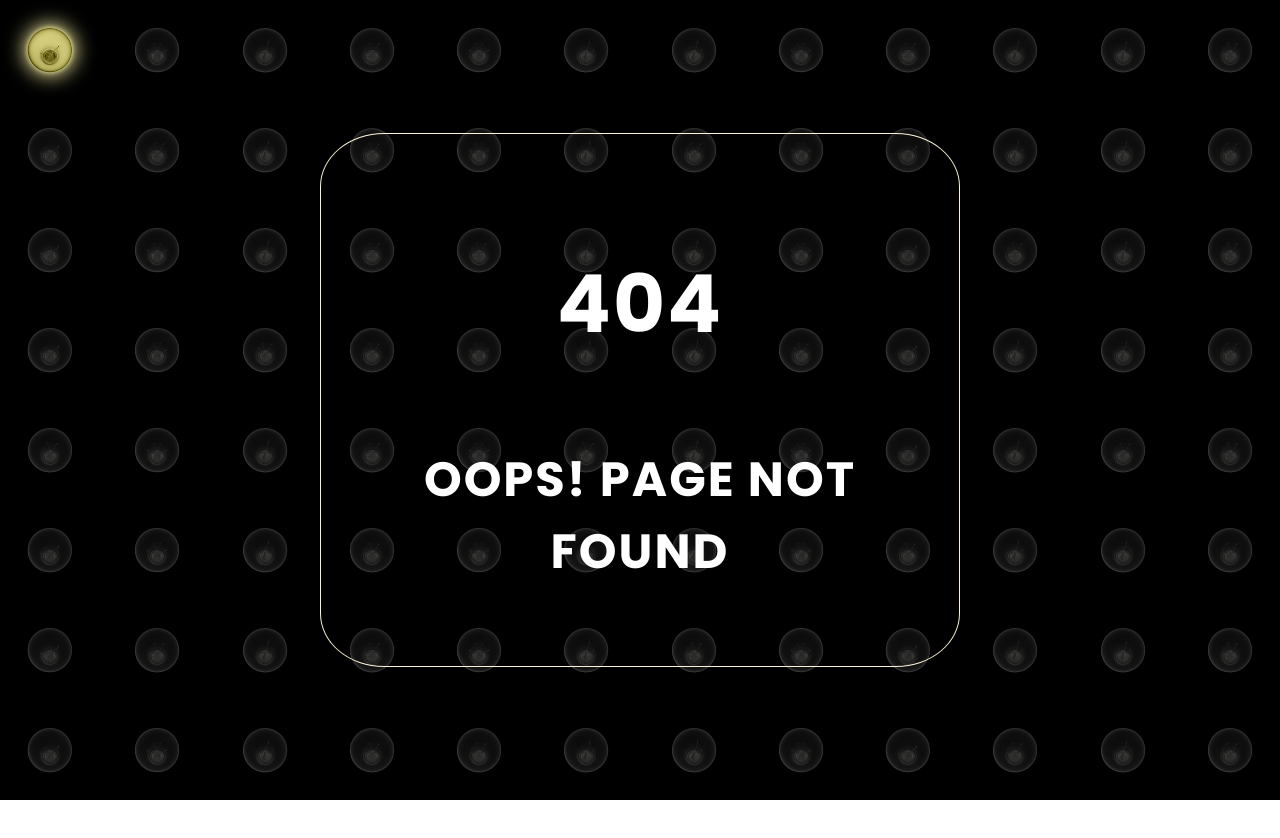
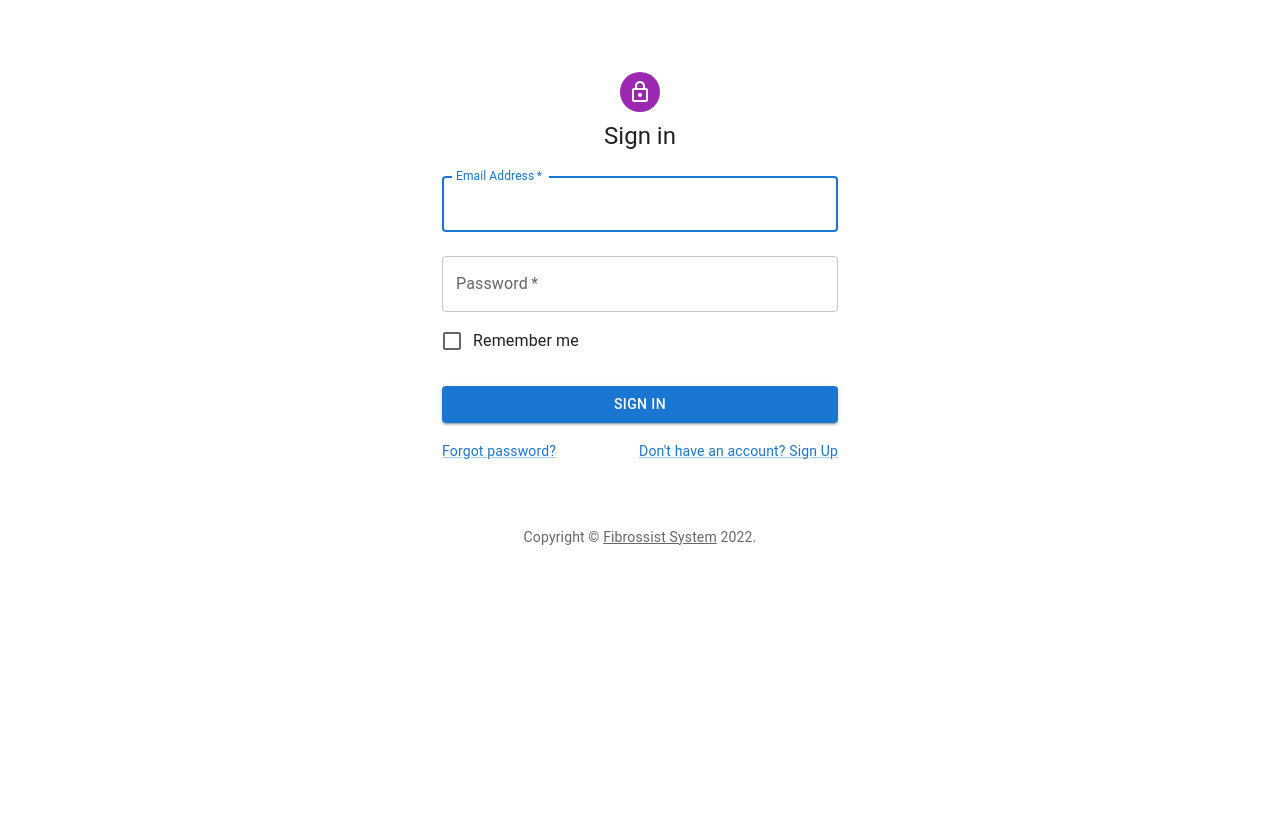
Before and after one commit to SaurabhKhade/Fibrossist-Frontend, a Next.js app: page /login in a window 1280 px wide. Before the commit this address had no page. Shown: the top 838 px of the page. Before the commit the page ends 800 px from the top, so only its background shows below. Built offline with nearby package versions, Linux system fonts and the light colour scheme.

Commit message:
login ui added

```diff
--- a/components/signup/Copyright.js
+++ b/components/auth/Copyright.js
@@ -11,7 +11,7 @@
     >
       {"Copyright © "}
       <Link color="inherit" href="/">
-        Your Website
+        Fibrossist System
       </Link>{" "}
       {new Date().getFullYear()}
       {"."}
--- a/components/signup/TextField.js
+++ b/components/auth/TextField.js
@@ -12,6 +12,7 @@
   return (
     <Grid item xs={12} sm={sm ? 6 : 12}>
       <TextField
+        margin="normal"
         autoComplete={id}
         name={changeId ? `${id}-2` : id}
         required
--- /dev/null
+++ b/pages/login.js
@@ -0,0 +1,140 @@
+import * as React from "react";
+import Avatar from "@mui/material/Avatar";
+import Button from "@mui/material/Button";
+import CssBaseline from "@mui/material/CssBaseline";
+import TextField from "@mui/material/TextField";
+import FormControlLabel from "@mui/material/FormControlLabel";
+import Checkbox from "@mui/material/Checkbox";
+import Link from "@mui/material/Link";
+import Grid from "@mui/material/Grid";
+import Box from "@mui/material/Box";
+import LockOutlinedIcon from "@mui/icons-material/LockOutlined";
+import Typography from "@mui/material/Typography";
+import Container from "@mui/material/Container";
+import { createTheme, ThemeProvider } from "@mui/material/styles";
+
+import Copyright from "../components/auth/Copyright";
+import axios from "axios";
+import SWAL from "../components/auth/SWAL";
+import { useRouter } from "next/router";
+
+const theme = createTheme();
+
+export default function SignIn() {
+  const router = useRouter();
+  const handleSubmit = async (event) => {
+    event.preventDefault();
+    const form = new FormData(event.currentTarget);
+    const remember = form.get("remember") ? true : false;
+    const data = {
+      email: form.get("email"),
+      password: form.get("password"),
+    };
+    try {
+      const response = await axios({
+        method: "post",
+        url: "http://localhost:5000/signin",
+        data,
+      });
+      SWAL("Success", response.data.message, "success", () => {
+        if (remember) {
+          setCookie("token", response.data.token, 4);
+        } else {
+          setCookie("token", response.data.token, 1);
+        }
+        router.push("/");
+      });
+    } catch (error) {
+      SWAL("Error", error.response.data.message, "error");
+      //   console.log(error);
+    }
+  };
+
+  return (
+    <ThemeProvider theme={theme}>
+      <Container component="main" maxWidth="xs">
+        <CssBaseline />
+        <Box
+          sx={{
+            marginTop: 8,
+            display: "flex",
+            flexDirection: "column",
+            alignItems: "center",
+          }}
+        >
+          <Avatar sx={{ m: 1, bgcolor: "secondary.main" }}>
+            <LockOutlinedIcon />
+          </Avatar>
+          <Typography component="h1" variant="h5">
+            Sign in
+          </Typography>
+          <Box
+            component="form"
+            onSubmit={handleSubmit}
+            noValidate
+            sx={{ mt: 1 }}
+          >
+            <TextField
+              margin="normal"
+              required
+              fullWidth
+              id="email"
+              label="Email Address"
+              name="email"
+              autoComplete="email"
+              autoFocus
+            />
+            <TextField
+              margin="normal"
+              required
+              fullWidth
+              name="password"
+              label="Password"
+              type="password"
+              id="password"
+              autoComplete="current-password"
+            />
+            <FormControlLabel
+              control={
+                <Checkbox defaultValue="on" color="primary" name="remember" />
+              }
+              label="Remember me"
+            />
+            <Button
+              type="submit"
+              fullWidth
+              variant="contained"
+              sx={{ mt: 3, mb: 2 }}
+            >
+              Sign In
+            </Button>
+            <Grid container>
+              <Grid item xs>
+                <Link href="#" variant="body2">
+                  Forgot password?
+                </Link>
+              </Grid>
+              <Grid item>
+                <Link href="/signup" variant="body2">
+                  {"Don't have an account? Sign Up"}
+                </Link>
+              </Grid>
+            </Grid>
+          </Box>
+        </Box>
+        <Copyright sx={{ mt: 8, mb: 4 }} />
+      </Container>
+    </ThemeProvider>
+  );
+}
+
+function setCookie(name, value, days) {
+  document.cookie = name + "=; Path=/; Expires=Thu, 01 Jan 1970 00:00:01 GMT;";
+  let expires = "";
+  if (days) {
+    let date = new Date();
+    date.setTime(date.getTime() + days * 24 * 60 * 60 * 1000);
+    expires = "; expires=" + date.toUTCString();
+  }
+  document.cookie = name + "=" + (value || "") + expires + "; path=/";
+}
```
Also changed, not shown: pages/signup.js (+5 -5 lines), components/auth/Alert.js (renamed from components/signup/Alert.js), components/auth/SWAL.js (renamed from components/signup/SWAL.js), components/auth/Select.js (renamed from components/signup/Select.js).
